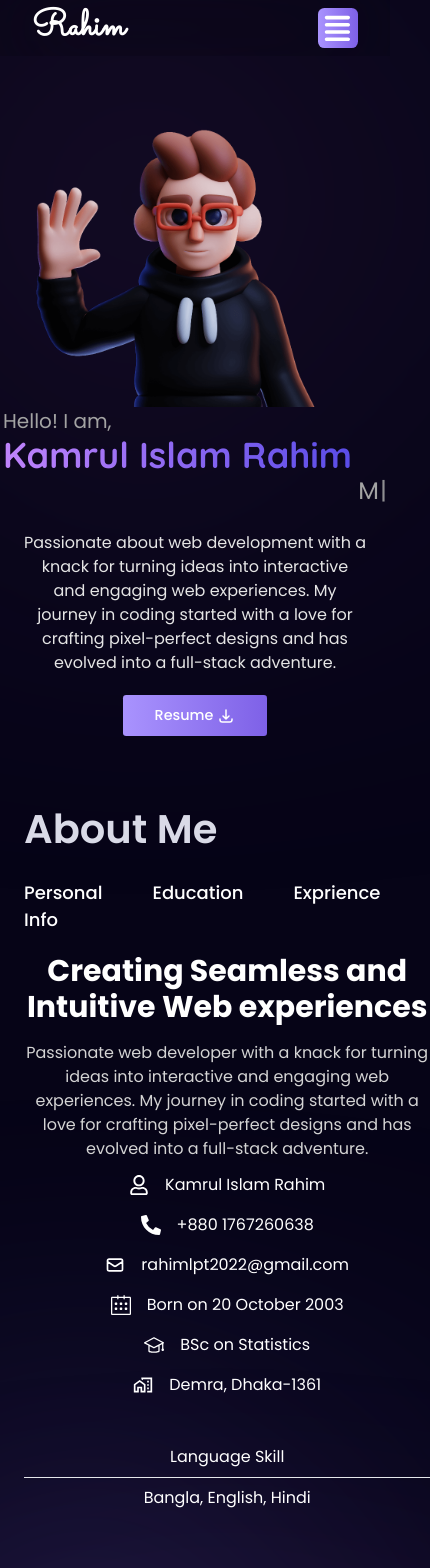
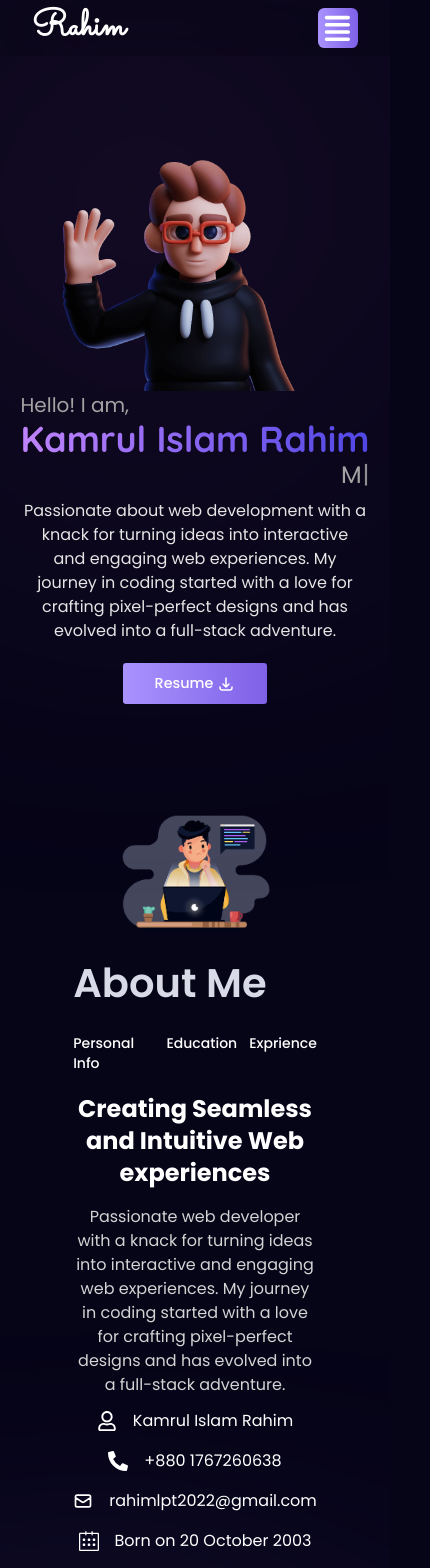
Before and after one commit to Rahim00001/test-portfolio2, a React (Vite) app: page / in a window 390 px wide. Shown: the top 1568 px of the page, 430 px wide, since content can reach past the window. Built offline with nearby package versions, Linux system fonts and the light colour scheme; a web font is replaced by a local one.

Commit message:
responsive issue resolved

```diff
--- a/src/App.jsx
+++ b/src/App.jsx
@@ -11,7 +11,7 @@ import Footer from './Components/Footer/Footer'
 function App() {
 
   return (
-    <>
+    < div className='overflow-hidden'>
       <Navbar></Navbar>
       <div className='container'>
         <Hero></Hero>
@@ -22,7 +22,7 @@ function App() {
         <Footer></Footer>
         <SocialIcons></SocialIcons>
       </div>
-    </>
+    </div>
   )
 }
 
--- a/src/Components/AboutMe/AboutMe.css
+++ b/src/Components/AboutMe/AboutMe.css
@@ -1,6 +1,6 @@
 .tab-title .tab-links {
-    margin-right: 50px;
-    font-size: 18px;
+    /* margin-right: 50px;
+    font-size: 18px; */
     font-weight: 500;
     cursor: pointer;
     position: relative;
--- a/src/Components/AboutMe/AboutMe.jsx
+++ b/src/Components/AboutMe/AboutMe.jsx
@@ -49,7 +49,6 @@ const exprienceData = [
         years: "Dec 2022 - Current"
     }
 ]
-
 const educationData = [
     {
         institute: 'Dhaka College',
@@ -73,8 +72,8 @@ const AboutMe = () => {
         setToggle(id)
     }
     return (
-        <section id="about" className="w-[100%] min-h-[80vh] flex flex-wrap justify-between items-center">
-            <div className="about-left md:basis-[38%] basis-[45%] hidden md:flex" data-aos="fade-up-right" data-aos-duration="1000">
+        <section id="about" className="w-[100%] min-h-[80vh] flex flex-wrap justify-center md:justify-between items-center">
+            <div className="about-left md:basis-[38%] basis-[45%]" data-aos="fade-up-right" data-aos-duration="1000">
                 <Lottie animationData={about}></Lottie>
             </div>
             <div className="about-right basis-[50%]" data-aos="fade-up-left" data-aos-duration="1000">
@@ -82,15 +81,15 @@ const AboutMe = () => {
                     <h2 className="sub-title text-[40px] text-[#d9dae7] font-semibold">About Me</h2>
                 </div>
                 <div className="tab-title flex py-5">
-                    <p className="tab-links active-link" onClick={() => updateToggle(1)}>Personal Info</p>
-                    <p className="tab-links" onClick={() => updateToggle(2)}>Education</p>
-                    <p className="tab-links" onClick={() => updateToggle(3)}>Exprience</p>
+                    <p className="tab-links text-sm md:text-base lg:text-lg mr-3 md:mr-6 lg:mr-12  active-link" onClick={() => updateToggle(1)}>Personal Info</p>
+                    <p className="tab-links text-sm md:text-base lg:text-lg mr-3 md:mr-6 lg:mr-12 " onClick={() => updateToggle(2)}>Education</p>
+                    <p className="tab-links text-sm md:text-base lg:text-lg" onClick={() => updateToggle(3)}>Exprience</p>
                 </div>
 
                 {/* Personal Info */}
                 <div className={toggle === 1 ? "show-content" : "content"} id="skills">
                     <div className="text-center md:text-left">
-                        <h3 className="text-3xl font-bold mb-4">Creating Seamless and Intuitive Web experiences</h3>
+                        <h3 className="text-2xl lg:text-3xl font-bold mb-4">Creating Seamless and Intuitive Web experiences</h3>
                         <p className="text-neutral-300 mb-3">Passionate web developer with a knack for turning ideas into interactive and engaging web experiences. My journey in coding started with a love for crafting pixel-perfect designs and has evolved into a full-stack adventure.</p>
                         <div className="grid lg:grid-cols-2 gap-4 mb-12">
                             {infoData.map((item, index) => {
--- a/src/Components/ContactMe/ContactMe.jsx
+++ b/src/Components/ContactMe/ContactMe.jsx
@@ -7,18 +7,10 @@ const ContactMe = () => {
     return (
         <section className="contact-container" id="contact">
             <div className="cotact-content flex justify-center items-center">
-                <div className="w-[70%] md:max-w-[40%]" data-aos="fade-up-right" data-aos-duration="1000">
-                    {/* <ContactInfoCard
-                        iconUrl="../../../public/Assets/images/html.png"
-                        text="rahimlpt2022@gmail.com"
-                    ></ContactInfoCard>
-                    <ContactInfoCard
-                        iconUrl="../../../public/Assets/images/react.png"
-                        text="https://github.com/Rahim00001"
-                    ></ContactInfoCard> */}
+                <div className="w-[80%] md:w-[60%] lg:max-w-[40%] border" data-aos="fade-up-right" data-aos-duration="1000">
                     <Lottie animationData={emailAnimation} className=""></Lottie>
                 </div>
-                <div className="w-[70%] -mt-10 md:mt-1 md:w-[50%]" data-aos="fade-up-left" data-aos-duration="1000">
+                <div className="w-[90%] -mt-10 md:mt-1 lg:w-[50%] border" data-aos="fade-up-left" data-aos-duration="1000">
                     <ContactForm></ContactForm>
                 </div>
             </div>
--- a/src/Components/Footer/Footer.jsx
+++ b/src/Components/Footer/Footer.jsx
@@ -2,7 +2,7 @@
 const Footer = () => {
     return (
         <div className="mt-16" data-aos="fade-up" data-aos-duration="1000">
-            <p className="font-sacramento text-neutral-300 text-5xl text-center max-w-screen-lg mx-auto">There are always some bugs in you code, in your life, also Everywhere. Just keep debugging.</p>
+            <p className="font-sacramento text-neutral-300 text-4xl md:text-5xl text-center max-w-screen-lg mx-auto">There are always some bugs in you code, in your life, also Everywhere. Just keep debugging.</p>
             <div className="flex justify-center">
                 <p className="mt-8 text-sm font-thin">Copyright © 2024 KamrulIslamRahim | All rights reserved</p>
             </div>
--- a/src/Components/Hero/Hero.jsx
+++ b/src/Components/Hero/Hero.jsx
@@ -7,11 +7,11 @@ const Hero = () => {
         <section className="hero-container min-h-[88vh] flex flex-col items-center justify-center">
             <div className="w-max">
                 <div className="flex justify-center items-center" data-aos="fade-up-right" data-aos-duration="1000">
-                    <img src={hero} alt="" className="w-96" />
+                    <img src={hero} alt="" className="w-80 md:w-96" />
                 </div>
                 <div data-aos="fade-up-left" data-aos-duration="1000">
                     <p className="text-xl text-neutral-400">Hello! I am,</p>
-                    <h1 className="text-4xl md:text-7xl font-bold font-quicksand text-transparent bg-clip-text bg-gradient-to-r from-purple-400 to-indigo-600">Kamrul Islam Rahim</h1>
+                    <h1 className="text-4xl md:text-6xl lg:text-7xl font-bold font-quicksand text-transparent bg-clip-text bg-gradient-to-r from-purple-400 to-indigo-600">Kamrul Islam Rahim</h1>
                     <h4 className="text-2xl md:text-3xl text-neutral-400 flex justify-end">
                         <TypewriterComponent
                             options={{
@@ -24,7 +24,7 @@ const Hero = () => {
                 </div>
             </div>
             <div className="flex flex-col justify-center items-center" data-aos="fade-up" data-aos-duration="1000">
-                <p className="max-w-[820px] mx-auto text-neutral-200 text-center mt-6">Passionate about web development with a knack for turning ideas into interactive and engaging web experiences. My journey in coding started with a love for crafting pixel-perfect designs and has evolved into a full-stack adventure.</p>
+                <p className="max-w-[820px] mx-auto text-neutral-200 text-center mt-2 md:mt-6">Passionate about web development with a knack for turning ideas into interactive and engaging web experiences. My journey in coding started with a love for crafting pixel-perfect designs and has evolved into a full-stack adventure.</p>
                 <div className="mt-5">
                     <a href="../../../public/Assets/KAMRUL_RAHIM RESUME.pdf" download>
                         <div>
--- a/src/Components/Projects/Projects.jsx
+++ b/src/Components/Projects/Projects.jsx
@@ -5,7 +5,7 @@ import shape from "../../../public/Assets/images/shape-3.png"
 const Projects = () => {
     return (
         <section id="projects" className="projects-container">
-            <h3 className="text-[#d9dae7] text-[40px] font-semibold mb-[3.5rem] mx-[2rem]" data-aos="fade-up" data-aos-duration="1000">Recent Projects</h3>
+            <h3 className="text-[#d9dae7] text-3xl md:text-[40px] font-semibold mb-6 md:mb-[3.5rem] md:mx-[2rem]" data-aos="fade-up" data-aos-duration="1000">Recent Projects</h3>
             <div className="grid grid-cols-1 md:grid-cols-2 lg:grid-cols-3 gap-3 justify-center items-center">
                 {/* Card 1 */}
                 <div className="flex items-center justify-center project_items" data-aos="fade-up-right" data-aos-duration="1000">
--- a/src/Components/Skills/Skills.css
+++ b/src/Components/Skills/Skills.css
@@ -72,7 +72,7 @@
     }
 
     .skills-container h5 {
-        font-size: 1.3rem;
+        font-size: 1.8rem;
         margin-bottom: 2rem;
     }
 
--- a/src/utils/data.js
+++ b/src/utils/data.js
@@ -14,10 +14,10 @@ export const SKILLS = [
         title: "Backend",
         icon: "../../public/Assets/images/js.png",
         skills: [
-            { skill: "NodeJs", percentage: "70%" },
-            { skill: "Express.js", percentage: "70%" },
-            { skill: "MongoDB", percentage: "65%" },
-            { skill: "Mongoose", percentage: "60%" },
+            { skill: "NodeJs", percentage: "75%" },
+            { skill: "Express.js", percentage: "75%" },
+            { skill: "MongoDB", percentage: "70%" },
+            { skill: "Mongoose", percentage: "65%" },
         ],
     },
     {
```
